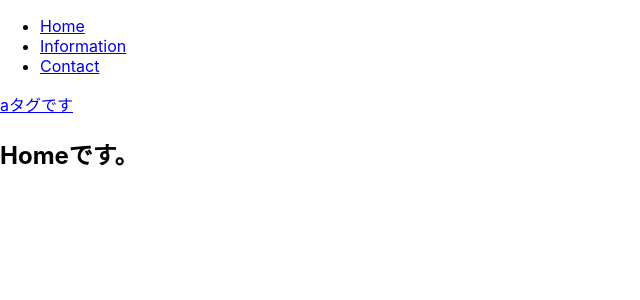
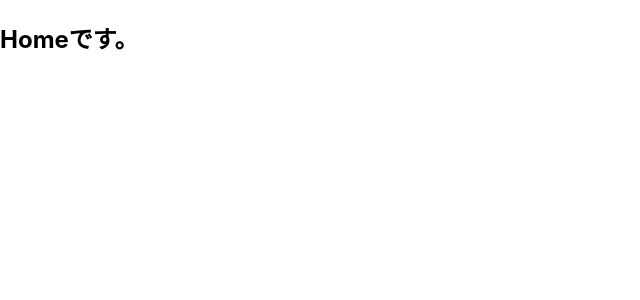
Before and after one commit to taka01150810/React_study_1, a React (Create React App) app in the folder sec07/router-test/: page / in a window 1280 px wide. Shown: the top 300 px of the page, without its empty margins (0-640 px from the left). Built offline with nearby package versions, Linux system fonts and the light colour scheme.

Commit message:
84. react-router-dom（リダイレクト Navigate）

```diff
--- a/sec07/router-test/src/App.js
+++ b/sec07/router-test/src/App.js
@@ -1,25 +1,17 @@
 import logo from './logo.svg';
 import './App.css';
-import { Routes, Route, NavLink } from 'react-router-dom';
+import { Routes, Route, Navigate } from 'react-router-dom';
 import Home from './pages/Home';
 import Information from './pages/Information';
 import Contact from './pages/Contact';
 import NotFound from './pages/NotFound';
 
 function App() {
+  // 認証していたら表示、していなかったらリダイレクトする
+  const isAuthenticated = false
+
   return (
     <>
-      {/*<Link>か<NavLink>を使うとページの一部を更新する */}
-      {/* NavLinkはactiveクラスがつく */}
-      <nav>
-        <ul>
-          <li><NavLink to="/">Home</NavLink></li>
-          <li><NavLink to="/information">Information</NavLink></li>
-          <li><NavLink to="/contact">Contact</NavLink></li>
-        </ul>
-      </nav>
-      {/* <a>タグだと画面全体を更新 */}
-      <a href="information">aタグです</a>
       {/* Routesで切り替えたいRouteを囲む */}
       <Routes>
         {/* Routeでコンポーネントを指定することができる */}
@@ -27,6 +19,7 @@ function App() {
         <Route path="/" element={<Home />} />
         <Route path="/information" element={<Information />} />
         <Route path="/contact" element={<Contact />} />
+        <Route path="/auth" element={isAuthenticated ? <Navigate to="/contact" /> : <Home /> } />
         <Route path="*" element={<NotFound />} />
       </Routes>
     </>
```
